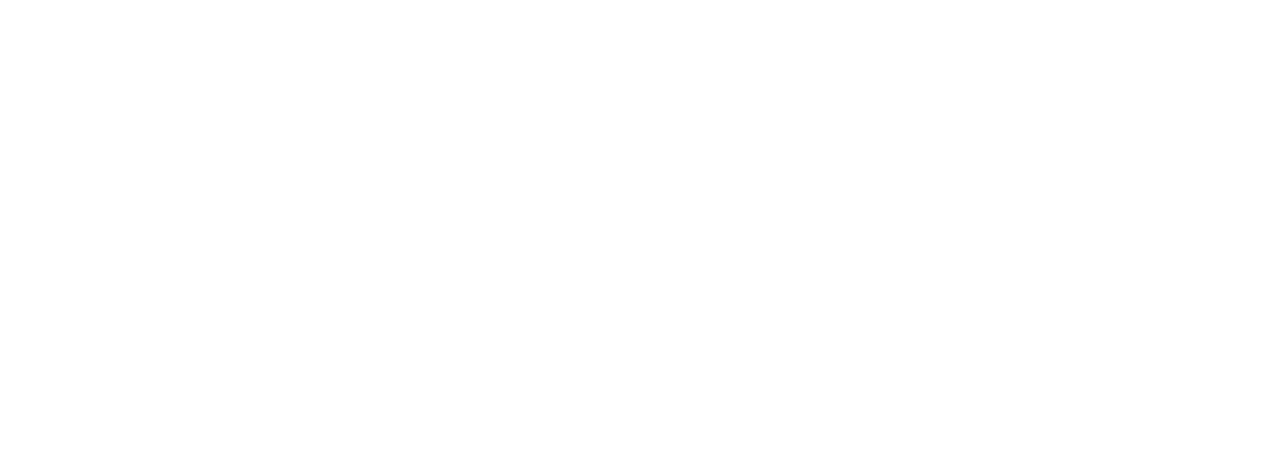
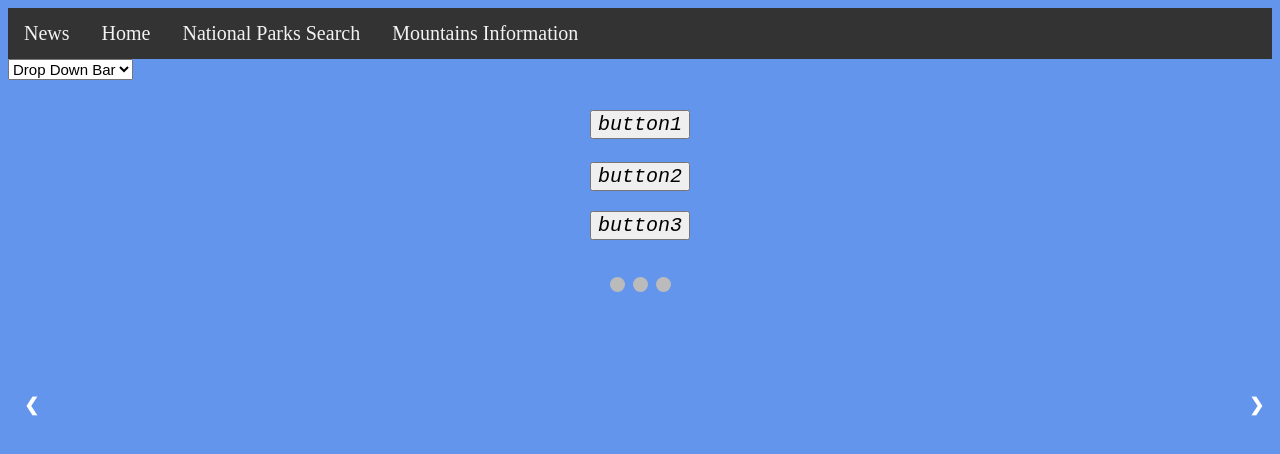
Before and after one commit to mwillis22/enjoy-the-outdoors-project, a plain HTML site: page project.html in a window 1280 px wide. Drawn offline with Linux system fonts and the light colour scheme.

Commit message:
modified css and project files

```diff
--- a/project.css
+++ b/project.css
@@ -0,0 +1,145 @@
+body {
+    background-color: cornflowerblue;
+}
+
+h1 {
+    text-align: center;
+}
+
+h2 {
+    text-align: center;
+}
+
+h3 {
+    text-align: center;
+}
+
+button {
+    font-family: monospace;
+    font-style: italic;
+    font-size: x-large;
+}
+
+html {
+        cursor: crosshair;
+    }
+
+/* body .crosshair {
+        cursor: crosshair;
+    } */
+.topnav {
+    background-color: #333;
+    overflow: hidden;
+}
+
+.topnav a {
+    float: left;
+    color: #f2f2f2;
+    text-align: center;
+    padding: 14px 16px;
+    text-decoration: none;
+    font-size: 20px;
+}
+
+.topnav a:hover {
+    background-color: #ddd;
+    color: black;
+}
+
+.topnav a.active {
+    background-color: rgb(96, 141, 226);
+    color: white;
+}
+
+select {
+    font-size: 15px;
+}
+
+div {
+    box-sizing: border-box
+}
+
+.slideshow-container {
+    max-width: 1000px;
+    position: relative;
+    margin: auto;
+}
+
+.mySlides {
+    display: none;
+}
+
+.prev,
+.next {
+    cursor: pointer;
+    position: absolute;
+    top: 50%;
+    width: auto;
+    margin-top: -22px;
+    padding: 16px;
+    color: white;
+    font-weight: bold;
+    font-size: 18px;
+    transition: 0.6s ease;
+    border-radius: 0 3px 3px 0;
+    user-select: none;
+}
+
+.next {
+    right: 0;
+    border-radius: 3px 0 0 3px;
+}
+
+.prev:hover,
+.next:hover {
+    background-color: rgba(0, 0, 0, 0.8);
+}
+
+.text {
+    color: #f2f2f2;
+    font-size: 15px;
+    padding: 8px 12px;
+    position: absolute;
+    bottom: 8px;
+    width: 100%;
+    text-align: center;
+}
+
+.numbertext {
+    color: #f2f2f2;
+    font-size: 12px;
+    padding: 8px 12px;
+    position: absolute;
+    top: 0;
+}
+
+.dot {
+    cursor: pointer;
+    height: 15px;
+    width: 15px;
+    margin: 0 2px;
+    background-color: #bbb;
+    border-radius: 50%;
+    display: inline-block;
+    transition: background-color 0.6s ease;
+}
+
+.active,
+.dot:hover {
+    background-color: #717171;
+}
+
+.fade {
+    animation-name: fade;
+    animation-duration: 1.5s;
+}
+
+@keyframes fade {
+    from {
+        opacity: .4
+    }
+
+    to {
+        opacity: 1
+    }
+}
--- a/project.html
+++ b/project.html
@@ -1,28 +1,83 @@
 <!DOCTYPE html>
 <html lang="en">
-
 <head>
     <meta charset="UTF-8">
     <meta http-equiv="X-UA-Compatible" content="IE=edge">
     <meta name="viewport" content="width=device-width, initial-scale=1.0">
     <title>long project</title>
     <link rel="stylesheet" href="project.css">
+    <link rel="stylesheet" href="">
     <script src="./project.js"></script>
 </head>
 
 <body>
     <header>
+        <nav>
+        </nav>
     </header>
-    <h1>
+    <div class="topnav">
+        <a class="hover" href="#home">News</a>
+        <a href="#news">Home</a>
+        <a href="#contact">National Parks Search</a>
+        <a href="#about">Mountains Information</a>
+      </div>
 
+      <select name="What Do I Put Here" id="What Do I Put Here">
+        <option value="">Drop Down Bar</option>
+        <option value="testing2">Option 2</option>
+        <option value="testing3">Option 3</option>
+        <option value="testing4">Option 4</option>
+      </select>
+
+    <h1 id="h1">
+        <button>button1</button>
     </h1>
 
+    <h2>
+        <button>button2
+        </button>
+    </h2>
+
+    <h3>
+        <button>button3</button>
+    </h3>
+
+    <p>
+
+    </p>
 
     <script>
         // current goals: make it look pretty AND better than my first website. figure out what im doin.
+
     </script>
+    <footer>
+        <div class="slideshow-container"></div>
+        <div class="mySlides fade">
+            <div class="numbertext">1 / 3</div>
+            <img src="img1.jpg" style="width:100%">
+            <div class="text">Caption Text</div>
+          </div>
+          <div class="mySlides fade">
+            <div class="numbertext">2 / 3</div>
+            <img src="img2.jpg" style="width:100%">
+            <div class="text">Caption Two</div>
+          </div>
+          <div class="mySlides fade">
+            <div class="numbertext">3 / 3</div>
+            <img src="img3.jpg" style="width:100%">
+            <div class="text">Caption Three</div>
+          </div>
+          <a class="prev" onclick="plusSlides(-1)">&#10094;</a>
+          <a class="next" onclick="plusSlides(1)">&#10095;</a>
+        </div>
+        <br>
+        <div style="text-align:center">
+            <span class="dot" onclick="currentSlide(1)"></span>
+            <span class="dot" onclick="currentSlide(2)"></span>
+            <span class="dot" onclick="currentSlide(3)"></span>
+          </div>
+
+    </footer>
+
 </body>
-
-
-
 </html>
```
